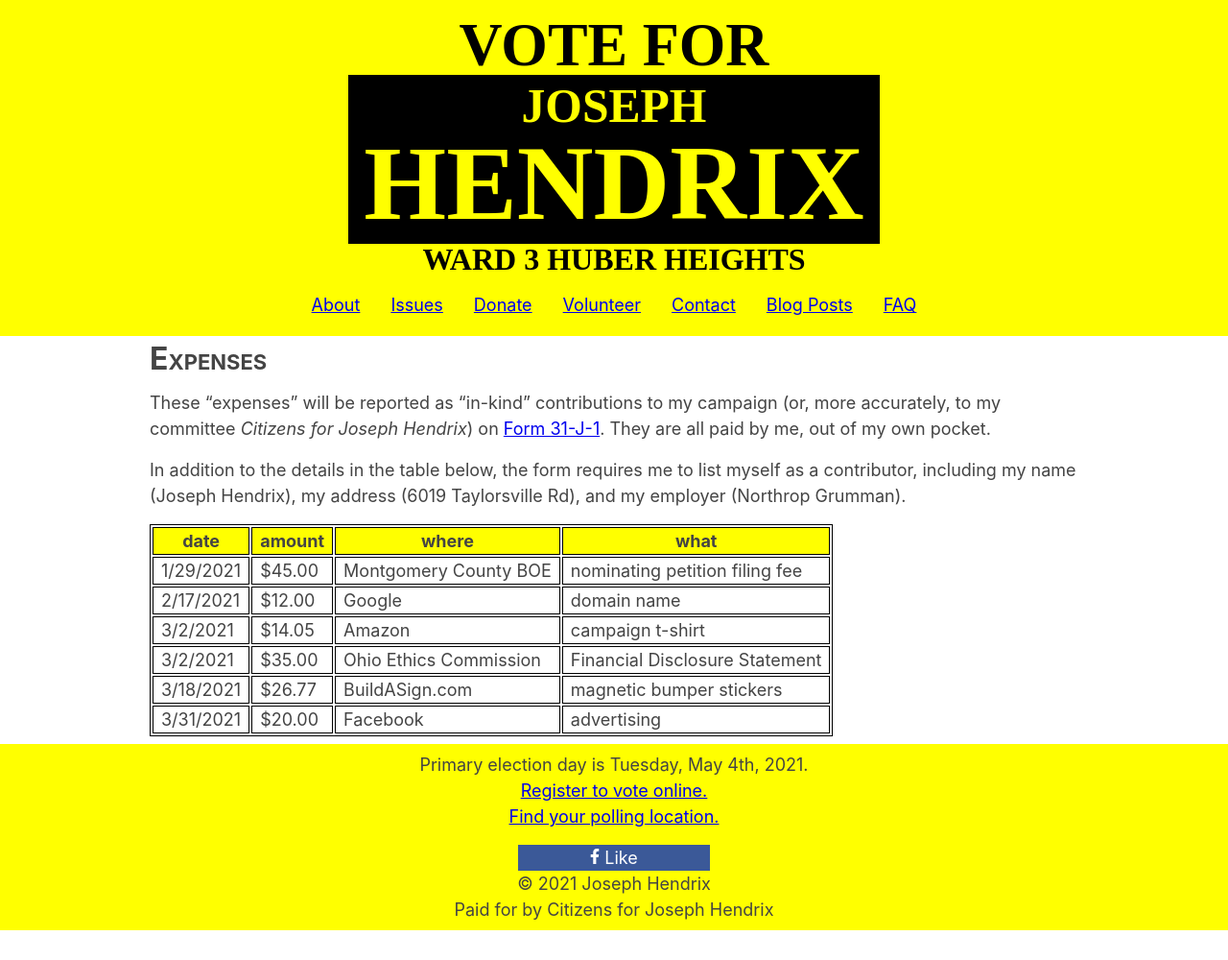
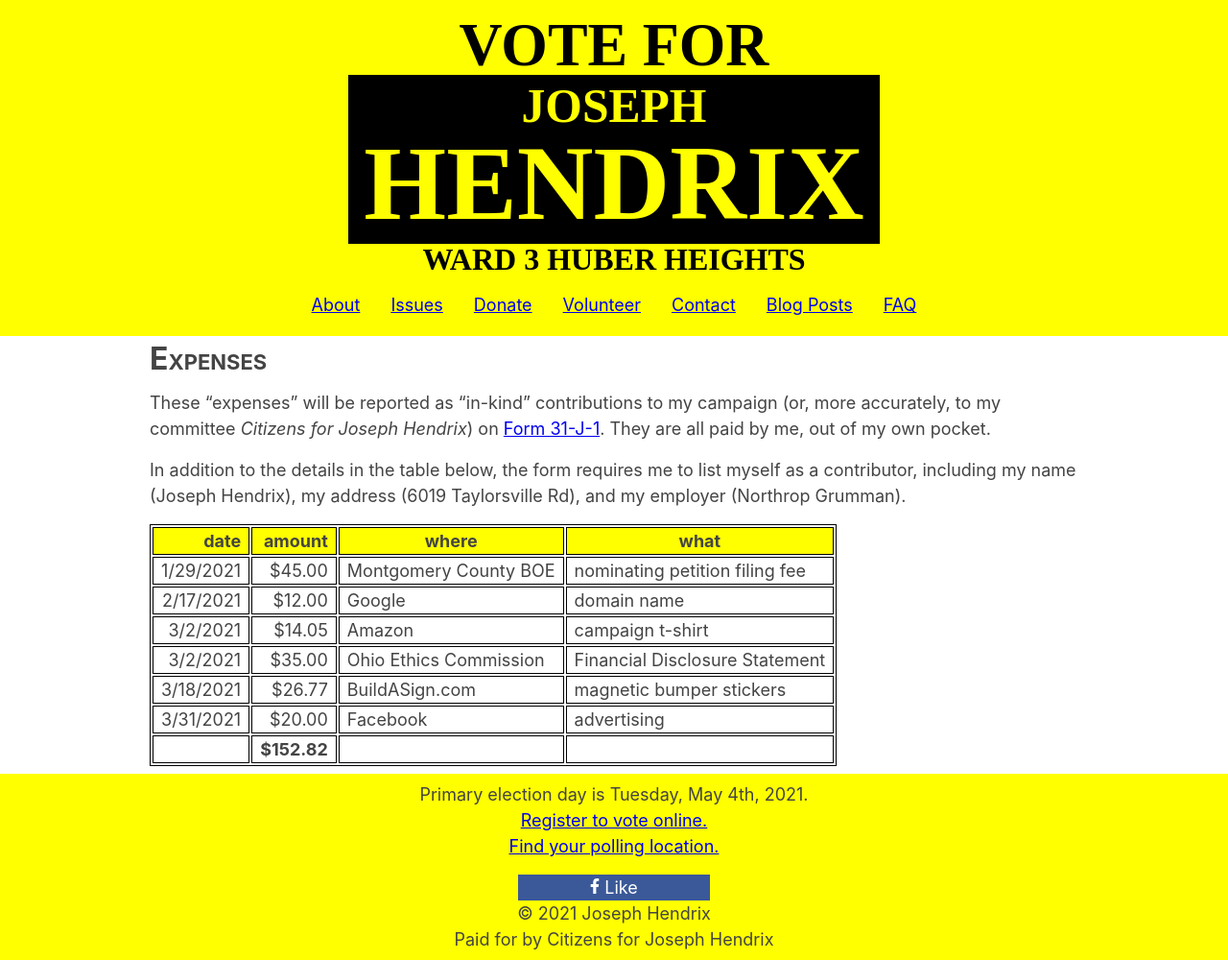
Before and after one commit to hendrixjoseph/joe4huberheights, a Jekyll site: the page built from _transparency/expenses.md, in a window 1280 px wide. Shown: the whole page at 96% size. Built offline with Jekyll 4.4.1, drawn with Linux system fonts in a browser that asks for light colours; before the commit the page ends 969 px from its top, so only the background shows below that.

Commit message:
add total row

```diff
--- a/_transparency/expenses.md
+++ b/_transparency/expenses.md
@@ -7,6 +7,6 @@ These "expenses" will be reported as "in-kind" contributions to my campaign (or,
 In addition to the details in the table below, the form requires me to list myself as a contributor, including my name (Joseph Hendrix), my address (6019 Taylorsville Rd), and my employer (Northrop Grumman).
 
 date | amount | where | what
---- | --- | --- | ---
-{% for expense in site.data.expenses %}{{ expense.date }} | {{ expense.amount }} | {{ expense.where }} | {{ expense.what }}
-{% endfor %}
+---: | ---: | --- | ---
+{% assign total = 0 %}{% for expense in site.data.expenses %}{{ expense.date }} | {{ expense.amount }} | {{ expense.where }} | {{ expense.what }}{% capture cost %}{{ expense.amount | remove: "$" }}{% endcapture %}{% assign total = total | plus: cost %}
+{% endfor %} | **${{ total }}** | |
```
